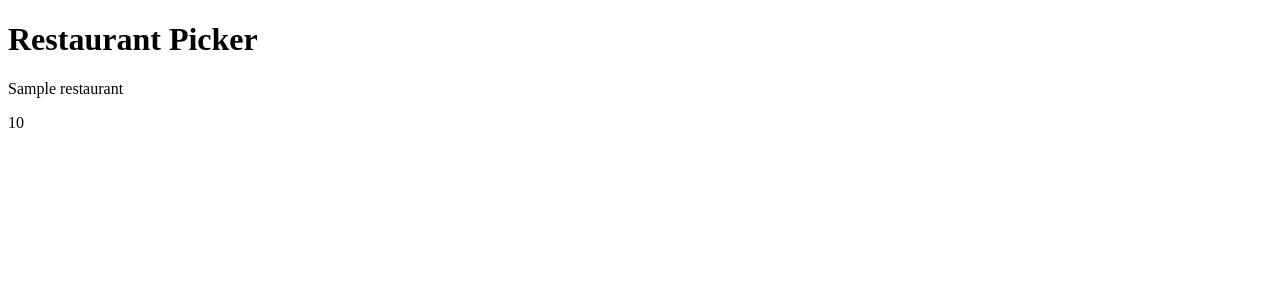
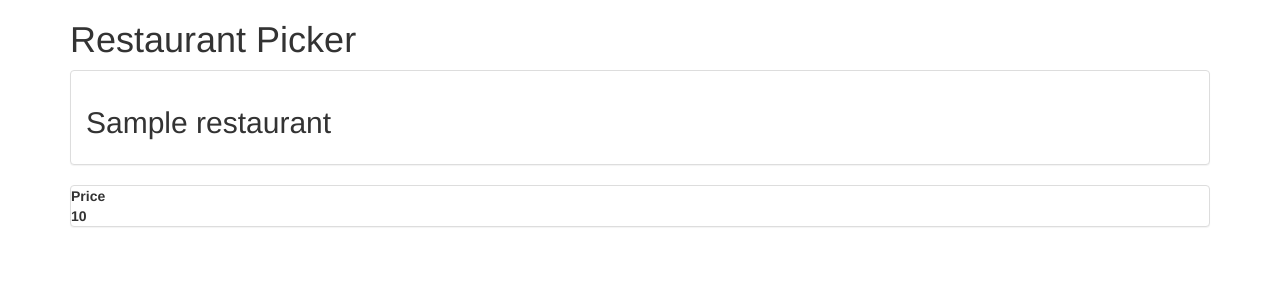
Before and after one commit to Beahmer89/decidingFactor, a Django app: template decidingFactor/restaurant/templates/index.html in a window 1280 px wide. Shown: the top 300 px of the page. Run offline with Django 3.2, Linux system fonts and the light colour scheme; the template is opened without the code that fills it: most values are stand-ins (such as "Sample title", 1, 10 or a date in 2020); lists and menus that the app fills with data are empty; some libraries are stand-ins or nearby versions.

Commit message:
Fixing up index.html to use bootstrap

```diff
--- a/decidingFactor/restaurant/templates/index.html
+++ b/decidingFactor/restaurant/templates/index.html
@@ -1,13 +1,28 @@
+{% load staticfiles %}
 <!DOCTYPE html>
 <html>
     <head>
+        <link href="{% static 'bootstrap.min.css' %}" rel='stylesheet'>
         <title>Restaurant Picker</title>
     </head>
     <body>
-        <h1>Restaurant Picker</h1>
-        {% for restaurant in restaurants %}
-            <p>{{ restaurant.name }}</p>
-            <p>{{ restaurant.price }}</p>
-        {% endfor %}
+        <div class='container'>
+            <h1>Restaurant Picker</h1>
+            {% for restaurant in restaurants %}
+                <div class='panel panel-default'>
+                    <h2 class='panel-body'>{{ restaurant.name }}</h2>
+                </div>
+                <div class='panel panel-default'>
+                    <table>
+                        <tr>
+                            <th>Price</th>
+                        </tr>
+                        <tr>
+                            <th>{{ restaurant.price }}</th>
+                        </tr>
+                    </table>
+                </div>
+            {% endfor %}
+        </div>
     </body>
 </html>
```
